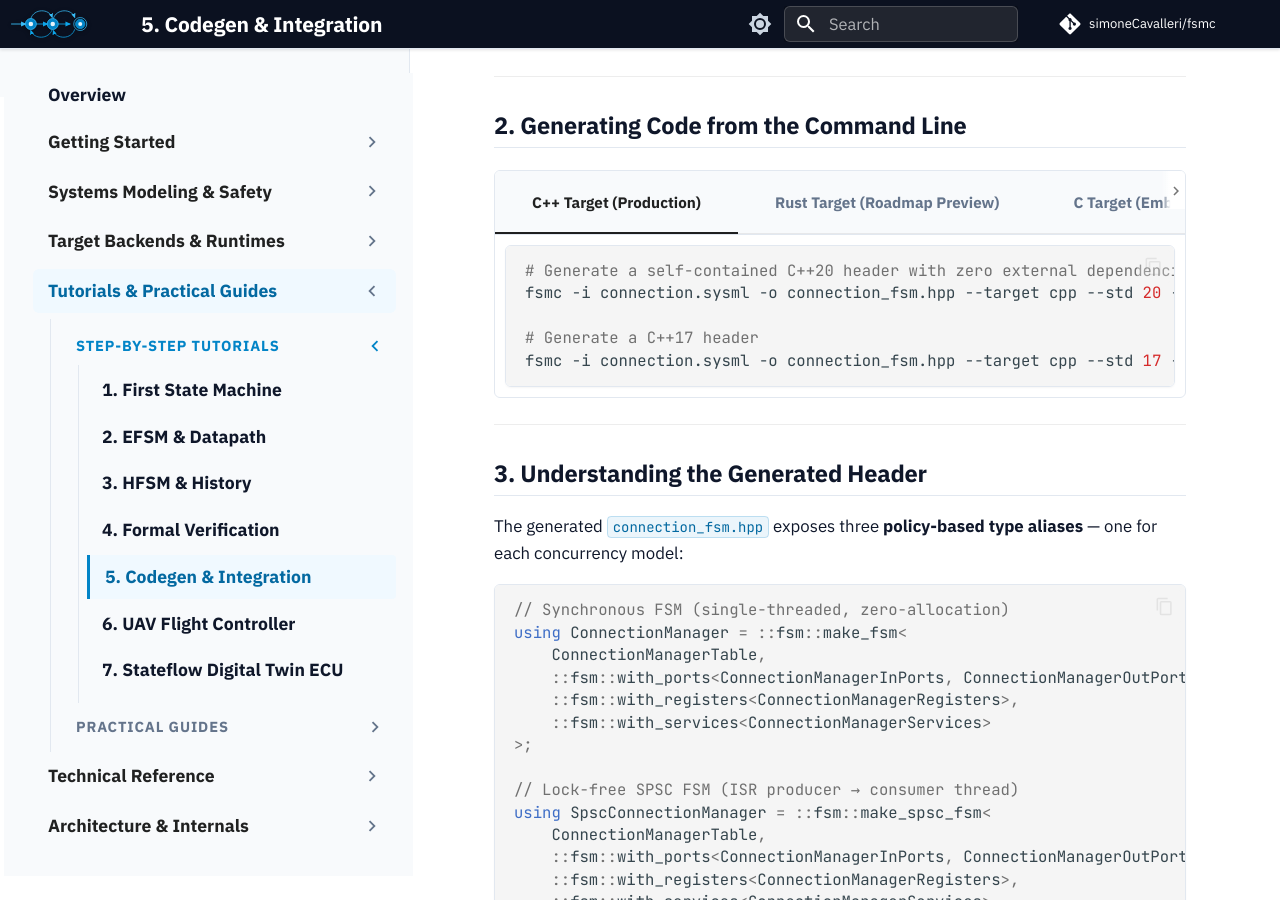
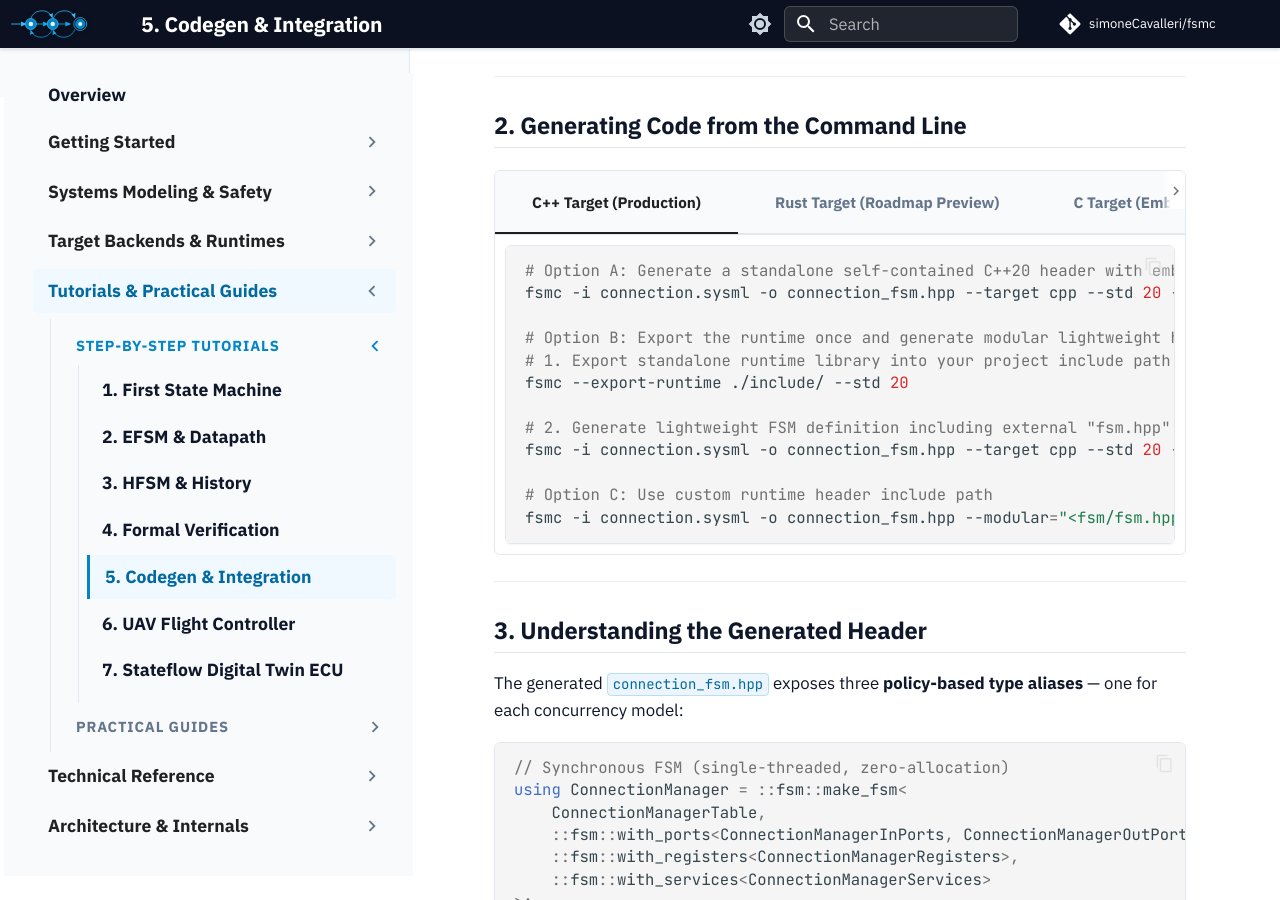
Before and after one commit to simoneCavalleri/fsmc, an MkDocs documentation site: the page built from docs/tutorials/05_code_generation_and_integration.md, in a window 1280 px wide and 900 px high, scrolled down 1137 px. Built offline with MkDocs 1.6.1 and Material for MkDocs 9.7.7, drawn with Linux system fonts in a browser that asks for light colours; comment, search, counter and statistics services are not loaded.

Commit message:
docs: align modular code generation and runtime header documentation across user guides

````diff
--- a/docs/tutorials/05_code_generation_and_integration.md
+++ b/docs/tutorials/05_code_generation_and_integration.md
@@ -36,11 +36,18 @@ my_project/
 
 === "C++ Target (Production)"
     ```bash
-    # Generate a self-contained C++20 header with zero external dependencies
+    # Option A: Generate a standalone self-contained C++20 header with embedded zero-alloc runtime
     fsmc -i connection.sysml -o connection_fsm.hpp --target cpp --std 20 --standalone
 
-    # Generate a C++17 header
-    fsmc -i connection.sysml -o connection_fsm.hpp --target cpp --std 17 --standalone
+    # Option B: Export the runtime once and generate modular lightweight headers (ideal for multi-FSM projects)
+    # 1. Export standalone runtime library into your project include path (creates fsm.hpp):
+    fsmc --export-runtime ./include/ --std 20
+
+    # 2. Generate lightweight FSM definition including external "fsm.hpp":
+    fsmc -i connection.sysml -o connection_fsm.hpp --target cpp --std 20 --modular
+
+    # Option C: Use custom runtime header include path
+    fsmc -i connection.sysml -o connection_fsm.hpp --modular="<fsm/fsm.hpp>"
     ```
 
 === "Rust Target (Roadmap Preview)"
````
Also changed, not shown: docs/getting_started/integration_guide.md (+2 -1 lines), docs/getting_started/quick_reference.md (+1 -3 lines), docs/reference/cmake_integration.md (+2 -1 lines).
